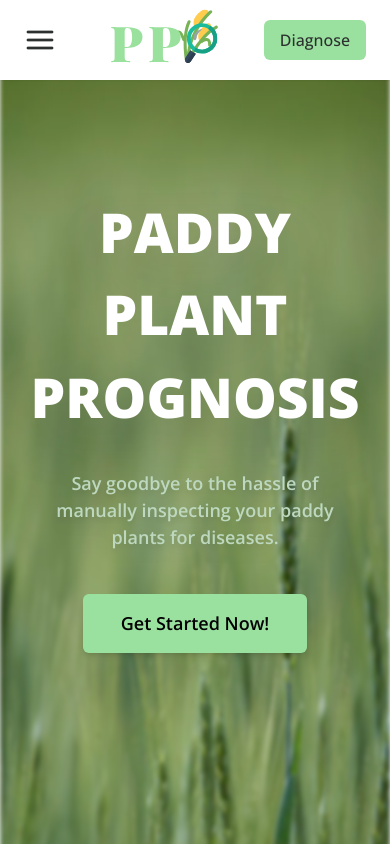
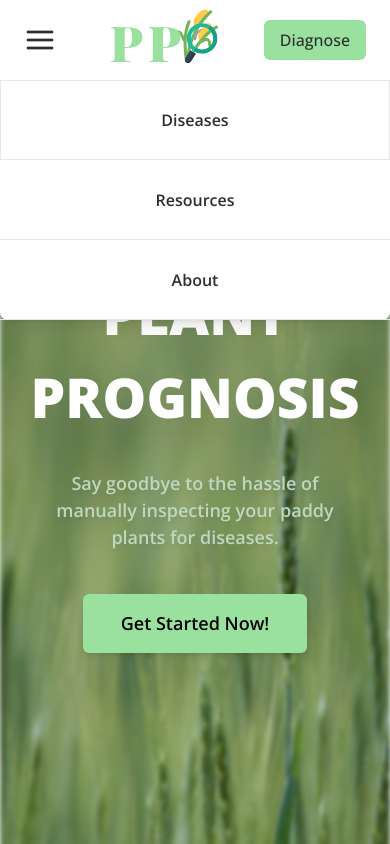
Before and after one commit to IdkwhatImD0ing/PaddyPlantPrognosis, a React (Vite) app in the folder client/: page / in a window 390 px wide. Both pictures are taken after a click on the element 40 px from the left and 40 px from the top of the page. Shown: the top 844 px of the page. Built offline with nearby package versions, Linux system fonts and the light colour scheme; a web font is replaced by a local one.

Commit message:
added transition+hover effects & navbar

```diff
--- a/client/src/components/Contributor.jsx
+++ b/client/src/components/Contributor.jsx
@@ -4,7 +4,7 @@ import Gmail from "../assets/gmail-logo.png"
 
 const Contributor = ({ photo, name, info, linkedin, github, gmail }) => {
   return (
-    <div className="md:w-[40rem] w-[100%] h-[10rem] flex bg-slate-100 rounded-xl shadow-md">
+    <div className="transition duration-200 ease-in-out md:w-[40rem] w-[100%] h-[10rem] flex bg-slate-100 rounded-xl shadow-md hover:shadow-2xl">
         <img className="w-[10rem] rounded-xl object-cover" src={photo} alt="image"/>
         <div className="flex flex-col justify-between px-6 py-3 text-left">
             <figcaption>
--- a/client/src/components/Features.jsx
+++ b/client/src/components/Features.jsx
@@ -1,12 +1,11 @@
-import React from 'react';
-import {Parallax} from 'react-parallax';
-import {Upload, Analyze, Teach, Understand} from '../assets/features-icons';
+import { Parallax } from 'react-parallax';
+import { Upload, Analyze, Teach, Understand } from '../assets/features-icons';
 
 const Features = () => {
   return (
     <Parallax bgImage="/field.webp" strength={400} blur={2}>
       <div className="flex justify-center items-center h-[100vh] my-[4rem]">
-        <div className="flex flex-col justify-center items-center w-[100rem] bg-white px-[2rem] py-[4rem] mx-[2rem] rounded-xl text-[#2c302e]">
+        <div className="transition ease-in-out duration-200 hover:shadow-xl shadow-md flex flex-col justify-center items-center w-[100rem] bg-white px-[2rem] py-[4rem] mx-[2rem] rounded-xl text-[#2c302e]">
           <div className="font-bold font-serif text-[48px]">Features:</div>
           <div className="flex flex-col lg:flex-row items-end justify-center mt-[2rem] space-x-6">
             <div className="text-[16px] flex flex-col justify-center items-center text-center w-[100%]">
--- a/client/src/components/Hero.jsx
+++ b/client/src/components/Hero.jsx
@@ -17,7 +17,7 @@ const Hero = () => {
           </div>
           <Link
             to='/diagnose'
-            className="hover:bg-[#b8e4bb] bg-[#9ae19f] w-[14rem] px-6 py-4 text-[18px] rounded-md shadow-md font-semibold text-center"
+            className="transition ease-in-out duration-100 hover:bg-[#b8e4bb] bg-[#9ae19f] w-[14rem] px-6 py-4 text-[18px] rounded-md shadow-md font-semibold text-center"
           >
             Get Started Now!
           </Link>
--- a/client/src/components/Navbar.jsx
+++ b/client/src/components/Navbar.jsx
@@ -1,24 +1,29 @@
-import {Link} from 'react-router-dom';
+import { useState } from 'react'
+import { Link } from 'react-router-dom';
 import hamburgerMenu from '../assets/menu.png';
 import logo from '../assets/logo-3.svg';
 
 const Navbar = () => {
+  // STATES
+  const [hamburger, setHamburger] = useState(false); // State for toggling hamburger menu
+
   return (
-    <nav className="h-[5rem] shadow-sm bg-white font-medium flex items-center justify-center px-6 lg:px-10 text-[#2c302e] fixed top-0 left-0 right-0 z-10">
+    <nav className="">
+      <div className="h-[5rem] shadow-sm bg-white font-medium flex items-center justify-center px-6 lg:px-10 text-[#2c302e] fixed top-0 left-0 right-0 z-10">
         <div className="flex justify-between items-center h-full w-[100rem]">
           <div className="w-[18rem] hidden lg:flex justify-between">
-          <Link to="/diseases" className="hover:text-[#537a5a]">
+            <Link to="/diseases" className="transition ease-in-out duration-100 hover:text-[#537a5a]">
               Diseases
             </Link>
-          <Link to="/resources" className="hover:text-[#537a5a]">
+            <Link to="/resources" className="transition ease-in-out duration-100 hover:text-[#537a5a]">
               Resources
             </Link>
-          <Link to="/about" className="hover:text-[#537a5a]">
+            <Link to="/about" className="transition ease-in-out duration-100 hover:text-[#537a5a]">
               About
             </Link>
           </div>
 
-        <div className="lg:hidden cursor-pointer">
+          <div onClick={() => setHamburger(!hamburger)} className="lg:hidden cursor-pointer">
             <img src={hamburgerMenu} alt="hamburgerMenu" className="w-8" />
           </div>
 
@@ -30,10 +35,29 @@ const Navbar = () => {
           </Link>
 
           <div>
-          <button className="hover:bg-[#b8e4bb] bg-[#9ae19f] px-4 py-2 rounded-md">
+            <button className="transition ease-in-out duration-100 hover:bg-[#b8e4bb] bg-[#9ae19f] px-4 py-2 rounded-md">
               <Link to="/diagnose">Diagnose</Link>
             </button>
           </div>
+        </div>
+      </div>
+
+      <div className={`${hamburger ? "fixed" : "hidden"} lg:hidden bg-white w-full h-[15rem] mt-[5rem] shadow-lg z-10 rounded-b-lg`}>
+          <Link to="/diseases" onClick={() => setHamburger(false)} className="w-full">
+            <div className="transition ease-in-out duration-100 hover:bg-[#2c302e] hover:text-white border h-[5rem] flex justify-center items-center text-[16px] font-semibold text-[#2c302e]">
+              Diseases
+            </div>
+          </Link>
+          <Link to="/resources" onClick={() => setHamburger(false)} className="w-full">
+            <div className="transition ease-in-out duration-100 hover:bg-[#2c302e] hover:text-white border-b h-[5rem] flex justify-center items-center text-[16px] font-semibold text-[#2c302e]">
+              Resources
+            </div>
+          </Link>
+          <Link to="/about" onClick={() => setHamburger(false)} className="w-full">
+            <div className="transition ease-in-out duration-100 hover:bg-[#2c302e] hover:text-white border-b h-[5rem] flex justify-center items-center text-[16px] font-semibold text-[#2c302e] ">
+              About
+            </div>
+          </Link>
       </div>
     </nav>
   );
--- a/client/src/components/Problem.jsx
+++ b/client/src/components/Problem.jsx
@@ -1,15 +1,10 @@
-import {Stack, Typography, Box} from '@mui/material';
-import React from 'react';
-import {Parallax} from 'react-parallax';
-import ForestIcon from '@mui/icons-material/Forest';
-import SearchIcon from '@mui/icons-material/Search';
-import SmartToyIcon from '@mui/icons-material/SmartToy';
+import { Parallax } from 'react-parallax';
 
 const Problem = () => {
   return (
     <Parallax bgImage="/bg.webp" strength={400} blur={2}>
       <div className="flex justify-center items-center h-screen my-[10rem]">
-        <div className="flex flex-col justify-center w-[70rem] bg-white px-[2rem] py-[2rem] mx-[2rem] rounded-xl text-[#2c302e]">
+        <div className="transition ease-in-out duration-200 hover:shadow-xl shadow-md flex flex-col justify-center w-[70rem] bg-white px-[2rem] py-[2rem] mx-[2rem] rounded-xl text-[#2c302e]">
           <div className="font-bold font-serif text-[32px]">
             Problem Statement:
           </div>
--- a/client/src/pages/Diagnose.jsx
+++ b/client/src/pages/Diagnose.jsx
@@ -37,6 +37,13 @@ const Diagnose = () => {
   // Sends a POST request to the server
   const handleSubmit = (e) => {
     e.preventDefault();
+
+    // Alerts user if no image is selected
+    if (!image) {
+      alert("Please submit a valid image.")
+      return
+    }
+
     const data = imageData.data;
     const length = imageData.height;
     const width = imageData.width;
@@ -51,6 +58,7 @@ const Diagnose = () => {
       }
     }
     setLoading(true);
+
     fetch('https://paddydoctor.hop.sh/predict', {
       method: 'POST',
       headers: {
@@ -159,7 +167,7 @@ const Diagnose = () => {
 
         <button
           type="submit"
-          className="mt-12 hover:bg-[#b8e4bb] bg-[#9ae19f] w-[6rem] px-4 py-2 rounded-md"
+          className="transition ease-in-out duration-100 mt-12 hover:bg-[#b8e4bb] bg-[#9ae19f] w-[6rem] px-4 py-2 rounded-md"
         >
           Upload
         </button>
```
Lines whose indentation alone changed are shown as unchanged.
